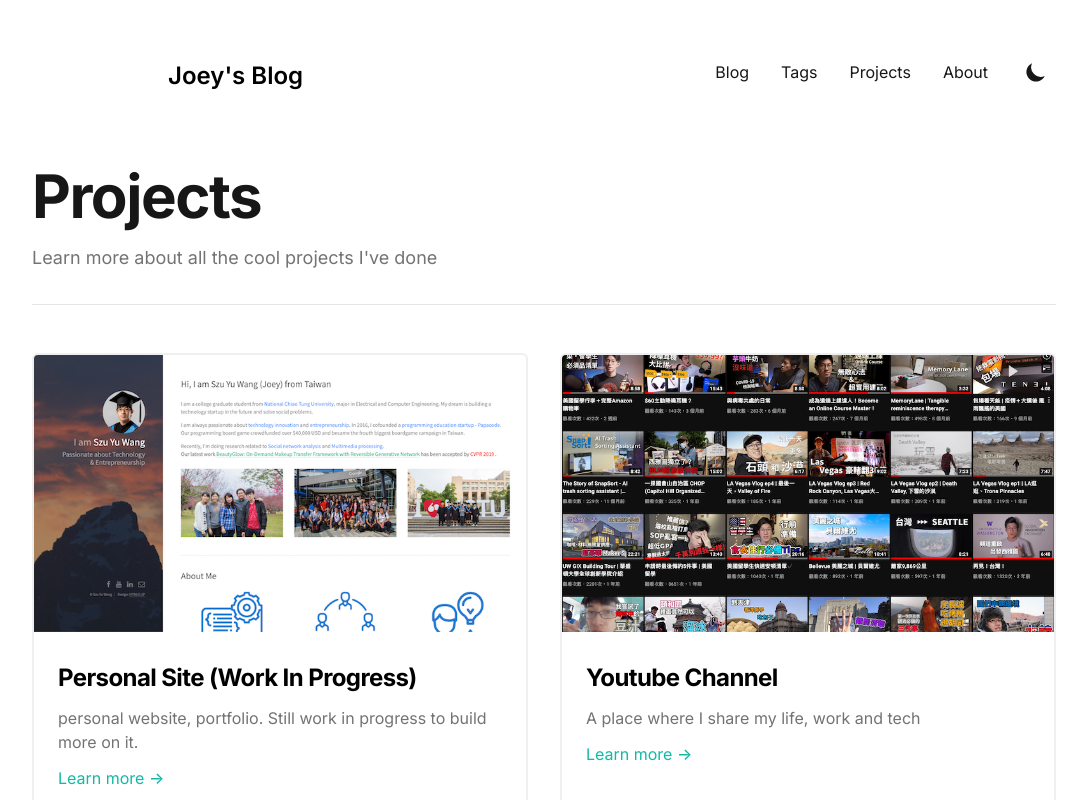
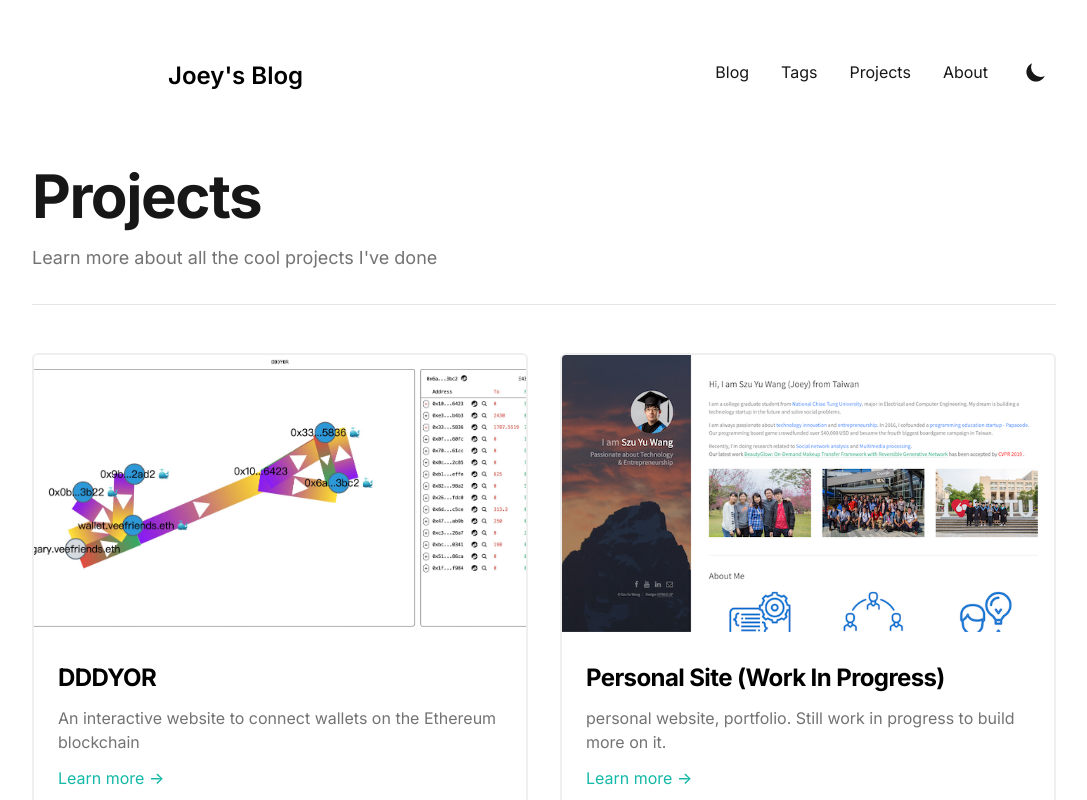
Before and after one commit to JoeyWangTW/joey-wang-blog, a Next.js app: page /projects in a window 1280 px wide. Shown: the top 800 px of the page, without its empty margins (96-1183 px from the left). Built offline with nearby package versions, Linux system fonts and the light colour scheme; what @tailwindcss/typography would draw is missing.

Commit message:
update project page

```diff
--- a/data/projectsData.ts
+++ b/data/projectsData.ts
@@ -1,4 +1,10 @@
 const projectsData = [
+  {
+    title: 'DDDYOR',
+    description: `An interactive website to connect wallets on the Ethereum blockchain`,
+    imgSrc: '/static/images/dddyor/demo.jpg',
+    href: 'https://dddyor.com',
+  },
   {
     title: 'Personal Site (Work In Progress)',
     description: `personal website, portfolio. Still work in progress to build more on it.`,
@@ -7,7 +13,7 @@ const projectsData = [
   },
   {
     title: 'Youtube Channel',
-    description: `A place where I share my life, work and tech`,
+    description: `A place where I share my life, career and tech`,
     imgSrc: '/static/images/youtube.png',
     href: 'https://www.youtube.com/user/TheJoeywang123',
   },
```
